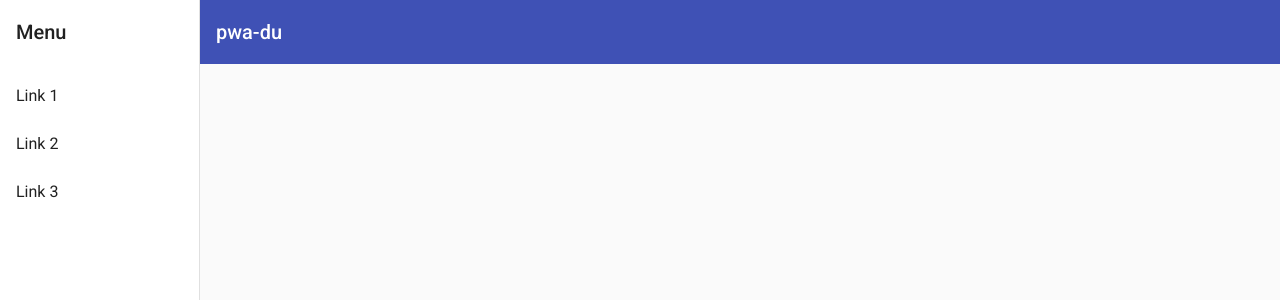
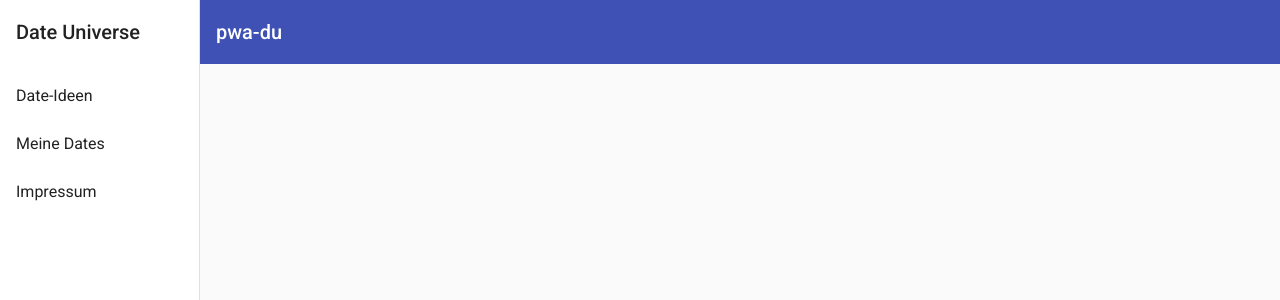
Before and after one commit to BluescreenCreator/PWA_Date_Universe, an Angular app: page / in a window 1280 px wide. Shown: the top 300 px of the page. Built offline with nearby package versions, Linux system fonts and the light colour scheme.

Commit message:
Nav unbeannt

```diff
--- a/src/app/nav/nav.component.html
+++ b/src/app/nav/nav.component.html
@@ -3,11 +3,11 @@
       [attr.role]="(isHandset$ | async) ? 'dialog' : 'navigation'"
       [mode]="(isHandset$ | async) ? 'over' : 'side'"
       [opened]="(isHandset$ | async) === false">
-    <mat-toolbar>Menu</mat-toolbar>
+    <mat-toolbar>Date Universe</mat-toolbar>
     <mat-nav-list>
-      <a mat-list-item href="#">Link 1</a>
-      <a mat-list-item href="#">Link 2</a>
-      <a mat-list-item href="#">Link 3</a>
+      <a mat-list-item href="">Date-Ideen</a>
+      <a mat-list-item href="meinedates">Meine Dates</a>
+      <a mat-list-item href="impressum">Impressum</a>
     </mat-nav-list>
   </mat-sidenav>
   <mat-sidenav-content>
```
